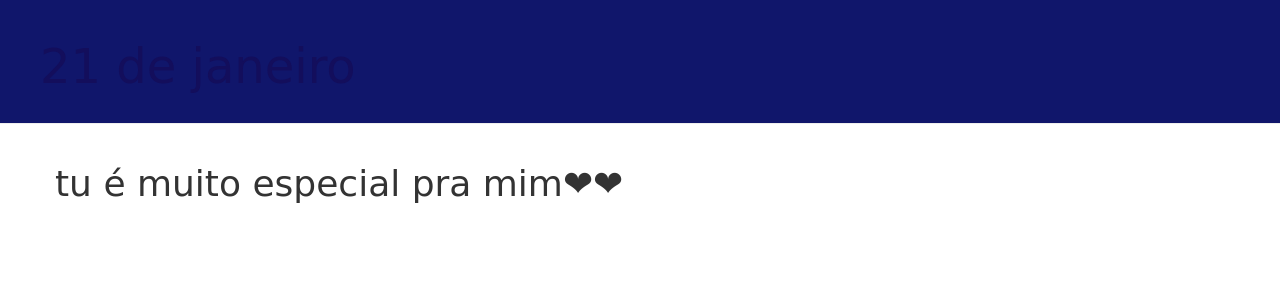
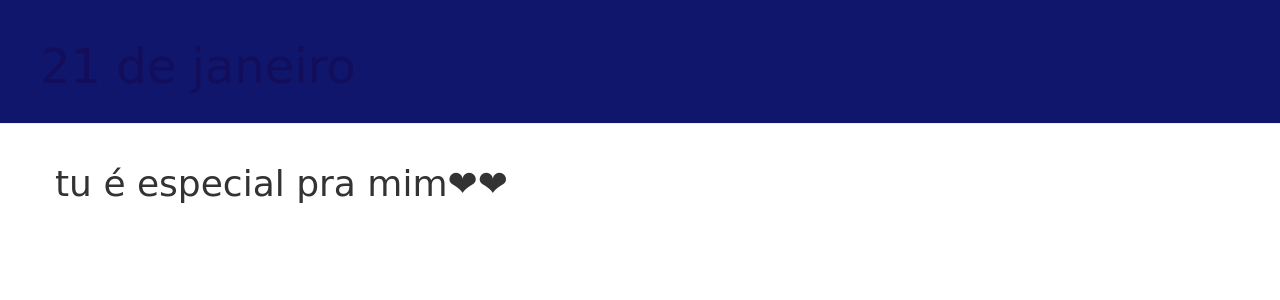
Before and after one commit to pedro-antunes-srn/pedro-antunes-srn.github.io, a Django app: template bolos/templates/bolos/post_detail.html in a window 1280 px wide. Shown: the top 300 px of the page. Run offline with Django 5.2, Linux system fonts and the light colour scheme; the template is opened without the code that fills it, so the values that code supplies are empty; some libraries are stand-ins or nearby versions.

Commit message:
Added view and template for detailed blog post as well as CSS for the site.

```diff
--- a/bolos/templates/bolos/post_detail.html
+++ b/bolos/templates/bolos/post_detail.html
@@ -4,6 +4,6 @@
                <h1> {{ post.aniversario }}</h1>
         <h1>{{ post.texto|linebreaksbr }}</h1>
 
-        <h1>tu é muito especial pra mim❤❤</h1>
+        <h1>tu é especial pra mim❤❤</h1>
     </div>
 {% endblock %}
```
